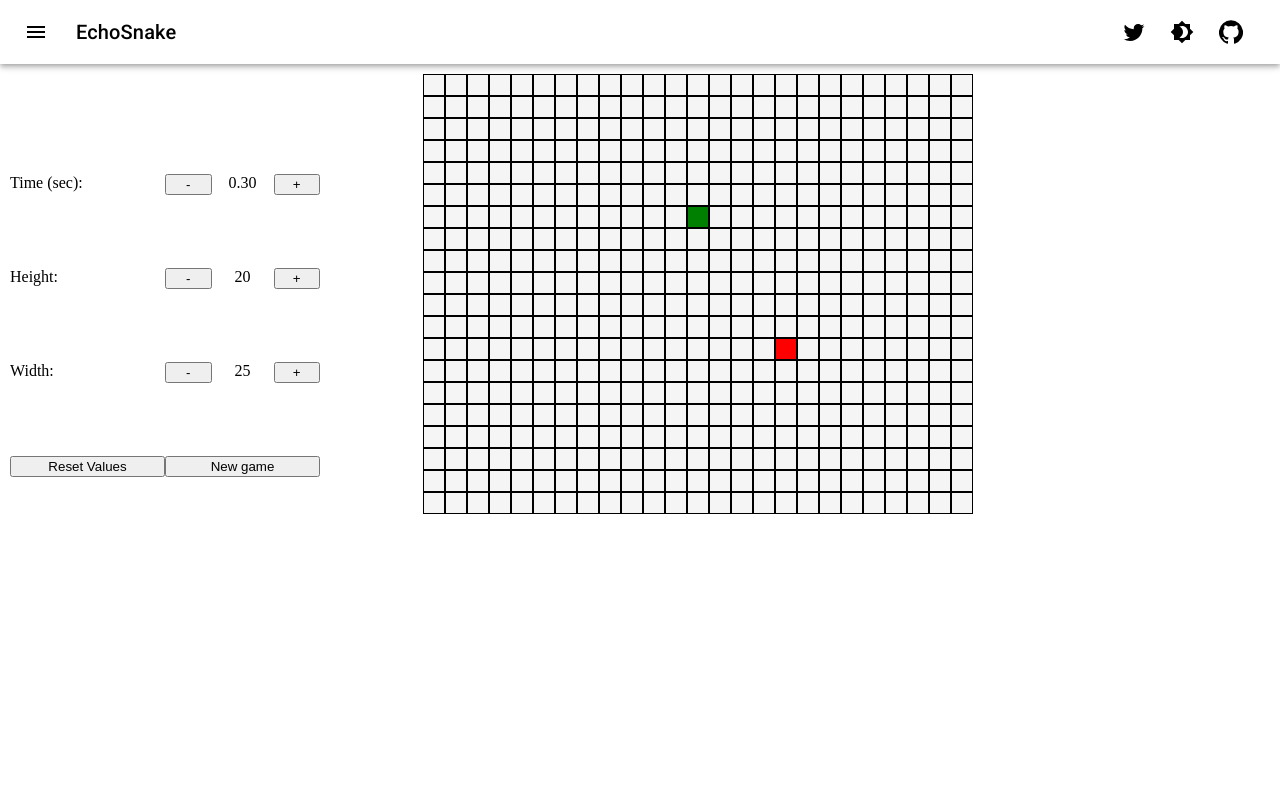
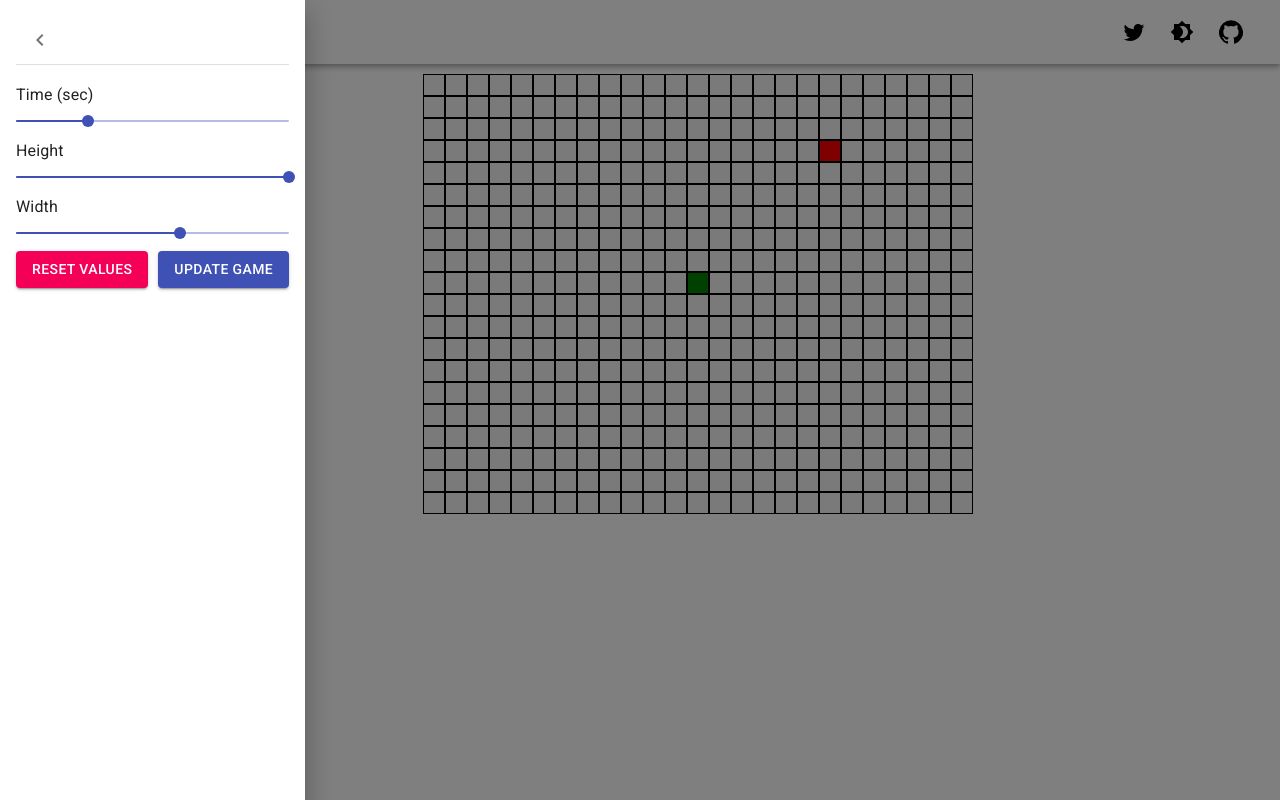
Before and after one commit to raujimenez/EchoSnake, a React (Create React App) app: page / in a window 1280 px wide. Both pictures are taken after a click on the button 36 px from the left and 32 px from the top of the page. Built offline with nearby package versions, Linux system fonts and the light colour scheme.

Commit message:
got drawer implemented

```diff
--- a/src/App.jsx
+++ b/src/App.jsx
@@ -10,17 +10,19 @@ function App() {
   const timeHook = useState(0.30);
   const heightHook = useState(20);
   const widthHook = useState(25);
+  const drawerHook = useState(false);
 
   const values = {
     timeHook,
     heightHook,
-    widthHook
+    widthHook,
+    drawerHook
   }
 
   return (
     <div className="App">
-      <HeaderBar />
       <GameInfoContext.Provider value={values}>
+          <HeaderBar />
           <GameOptions />
           <GameBoard />
       </GameInfoContext.Provider>
--- a/src/components/GameBoard.jsx
+++ b/src/components/GameBoard.jsx
@@ -15,7 +15,7 @@ import './styles/GameBoard.css';
 function GameBoard(props) {
     const [SPACE, LEFT, UP, RIGHT, DOWN] = [32, 37, 38, 39, 40];
 
-    const {timeHook, heightHook, widthHook} = useContext(GameInfoContext);
+    const {timeHook, heightHook, widthHook, drawerHook} = useContext(GameInfoContext);
 
     // start in the middle
     // change board to use state so that on rerender it updates new game settings.
--- a/src/components/GameOptions.jsx
+++ b/src/components/GameOptions.jsx
@@ -1,5 +1,9 @@
 import React, { useState, useContext } from 'react';
 import GameInfoContext from '../context/GameInfoContext.jsx';
+
+import {Drawer, IconButton, Typography, Divider, Slider, Button } from '@material-ui/core';
+import ChevronLeftIcon from '@material-ui/icons/ChevronLeft';
+import { makeStyles, useTheme } from '@material-ui/core/styles';
 
 import './styles/GameOptions.css';
 
@@ -9,10 +13,11 @@ function GameOptions(props) {
     const [width, setWidth] = useState(25);
 
     // game settings should update gameboard so we need context
-    const {timeHook, heightHook, widthHook} = useContext(GameInfoContext);
+    const {timeHook, heightHook, widthHook, drawerHook} = useContext(GameInfoContext);
     const setTimeHook = timeHook[1];
     const setHeightHook = heightHook[1];
     const setWidthHook = widthHook[1];
+    const setDrawerHook = drawerHook[1];
 
     function setBoundaries(min, max, setter) {
         return function changeVal(val) {
@@ -34,34 +39,95 @@ function GameOptions(props) {
         setTimeHook(time);
         setHeightHook(height);
         setWidthHook(width);
+        setDrawerHook(false);
     }
 
+    function closeHandler(event, reason) {
+        return function(event) {
+            if (event.type === 'keydown' && (event.key === 'Tab' || event.key === 'Shift')) {
+                return;
+            }
+        }
+    }
+
+    const drawerWidth = 1000;
+
+    const classes = makeStyles(theme => ({
+        drawerHeader: {
+            display: 'flex',
+            alignItems: 'center',
+            padding: theme.spacing(0, 1),
+            ...theme.mixins.toolbar,
+            justifyContent: 'flex-end',
+        },
+        title: {
+            flexGrow: 1,
+            padding: theme.spacing(0, 1, 1,1,1)
+        },
+        buttonBottom: {
+            marginLeft: '10px'
+        }
+        }),
+    );
+
     return (
-        <div className='GameOptions'>
-            <span className='gameSetting' id='timeSetting'>
-                Time (sec):
-                <button id='timeDecrease' onClick={() => changeTime(time - 0.05)}>-</button>
-                <div className='Display'>{time.toFixed(2)}</div>
-                <button id='timeIncrease' onClick={() => changeTime(time + 0.05)}>+</button>
+        <Drawer open={drawerHook[0]} onClose={closeHandler} onKeyDown={(event) => setDrawerHook(false)}>
+            <div>
+                <IconButton onClick={() => setDrawerHook(false)}>
+                    <ChevronLeftIcon />
+                </IconButton>
+            </div>
+            <Divider />
+            <br/>
+            <div className='GameOptions'>
+                <Typography className={classes.title}>
+                    Time (sec)
+                </Typography>
+                <Slider
+                    defaultValue={0.30}
+                    onChange={(e, val) => changeTime(val)}
+                    aria-labelledby="discrete-slider"
+                    valueLabelDisplay="auto"
+                    step={0.05}
+                    min={0.05}
+                    max={1}
+                ></Slider>
 
-            </span>
-            <span className='gameSetting' id='heightSetting'>
-                Height:
-                <button id='heightDecrease' onClick={() => changeHeight(height - 1)}>-</button>
-                <div className='Display'>{height}</div>
-                <button id='heightIncrease' onClick={() => changeHeight(height + 1)}>+</button>
-            </span>
-            <span className='gameSetting' id='widthSetting'>
-                Width:
-                <button id='widthDecrease' onClick={() => changeWidth(width - 1)}>-</button>
-                <div className='Display'>{width}</div>
-                <button id='widthIncrease' onClick={() => changeWidth(width + 1)}>+</button>
-            </span>
-            <span className='gameSetting' id='gamerSetters'>
-                <button id='resetGameButton' onClick={resetSettings}>Reset Values</button>
-                <button id='newGameButton' onClick={updateGameSettingContext}>New game</button>
-            </span>
-        </div>
+                <Typography className={classes.title}>
+                    Height
+                </Typography>
+                <Slider
+                    defaultValue={20}
+                    onChange={(e, val) => changeHeight(val)}
+                    aria-labelledby="discrete-slider"
+                    valueLabelDisplay="auto"
+                    step={1}
+                    min={10}
+                    max={20}
+                ></Slider>
+
+                <Typography className={classes.title}>
+                    Width
+                </Typography>
+                <Slider
+                    defaultValue={25}
+                    onChange={(e, val) => changeWidth(val)}
+                    aria-labelledby="discrete-slider"
+                    valueLabelDisplay="auto"
+                    step={1}
+                    min={10}
+                    max={35}
+                ></Slider>
+
+                <br />
+                <span>
+                <Button variant='contained' color='secondary' onClick={resetSettings} styles={{margin: '10px'}}>Reset Values</Button>
+                <Button id='updateButton' styles={{marginLeft: '10px'}}  variant='contained' color='primary' onClick={updateGameSettingContext}>Update Game</Button>
+                </span>
+
+                <br />
+            </div>
+        </Drawer>
     )
 }
 
--- a/src/components/HeaderBar.jsx
+++ b/src/components/HeaderBar.jsx
@@ -1,4 +1,6 @@
-import React from 'react';
+import React, { useContext } from 'react';
+import GameInfoContext from '../context/GameInfoContext.jsx';
+
 import { makeStyles } from '@material-ui/core/styles';
 import AppBar from '@material-ui/core/AppBar';
 import Toolbar from '@material-ui/core/Toolbar';
@@ -27,19 +29,22 @@ const useStyles = makeStyles(theme => ({
     },
 }));
 
-export default function HeaderBar() {
+export default function HeaderBar(props) {
     const classes = useStyles();
     const githubLink = 'https://github.com/raujimenez/echosnake';
+
+    const drawerHook = useContext(GameInfoContext).drawerHook;
+
     return (
         <div className={classes.root}>
             <AppBar position="static" color="transparent">
                 <Toolbar>
-                    <IconButton edge="start" className={classes.menuButton} color="inherit" aria-label="menu">
+                    <IconButton edge="start" className={classes.menuButton} color="inherit" aria-label="menu" onClick={ () =>drawerHook[1](true)}>
                         <MenuIcon />
                     </IconButton>
                     <Typography variant="h6" className={classes.title}>
                         EchoSnake
-          </Typography>
+                     </Typography>
                     <IconButton edge="end" className={classes.rightButton} color="inherit" aria-label="Twitter">
                         <TwitterIcon />
                     </IconButton>
--- a/src/components/styles/GameOptions.css
+++ b/src/components/styles/GameOptions.css
@@ -1,49 +1,7 @@
-.GameOptions {
-    padding-left: 10px;
-    grid-row: 2;
-    grid-column: 1;
-    display: grid;
-    grid-template-columns: 100%;
-    grid-template-rows: auto auto auto auto auto;
-    align-content: space-around;
+#updateButton {
+    margin-left: 10px
 }
 
-.gameSetting {
-    display: grid;
-    grid-template-columns: 50% 50%;
-    grid-template-rows: 100%;
+.MuiDrawer-paper {
+    padding: 1em;
 }
-
-#timeSetting {
-    display: grid;
-    grid-template-columns: 50% 15% auto 15%;
-    grid-template-rows: 100%;
-    grid-row: 2;
-    grid-column: 1;
-}
-
-.Display {
-    justify-self: center;
-}
-
-#heightSetting {
-    display: grid;
-    grid-template-columns: 50% 15% auto 15%;
-    grid-template-rows: 100%;
-    grid-row: 3;
-    grid-column: 1;
-}
-
-
-#widthSetting {
-    display: grid;
-    grid-template-columns: 50% 15% auto 15%;
-    grid-template-rows: 100%;
-    grid-row: 4;
-    grid-column: 1;
-}
-
-#gamerSetters {
-    grid-row: 5;
-    grid-column: 1;
-}
--- a/src/context/GameInfoContext.jsx
+++ b/src/context/GameInfoContext.jsx
@@ -3,7 +3,8 @@ import React from 'react';
 const GameInfoContext = React.createContext({
     timeHook: [0.3, () => {}],
     heightHook: [10, () => {}],
-    widthHook: [10, () => {}]
+    widthHook: [10, () => {}],
+    drawerHook: [false, () => {}]
 });
 
 export default GameInfoContext;
```
